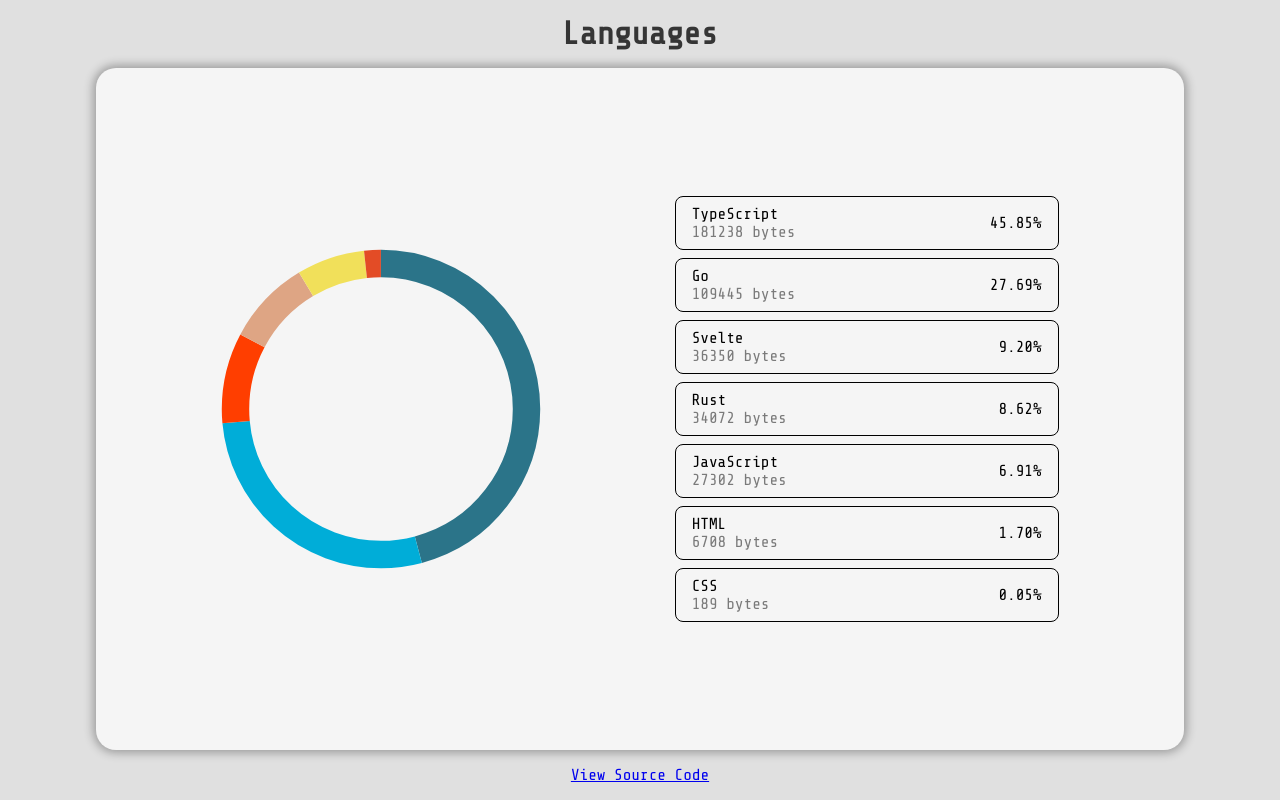
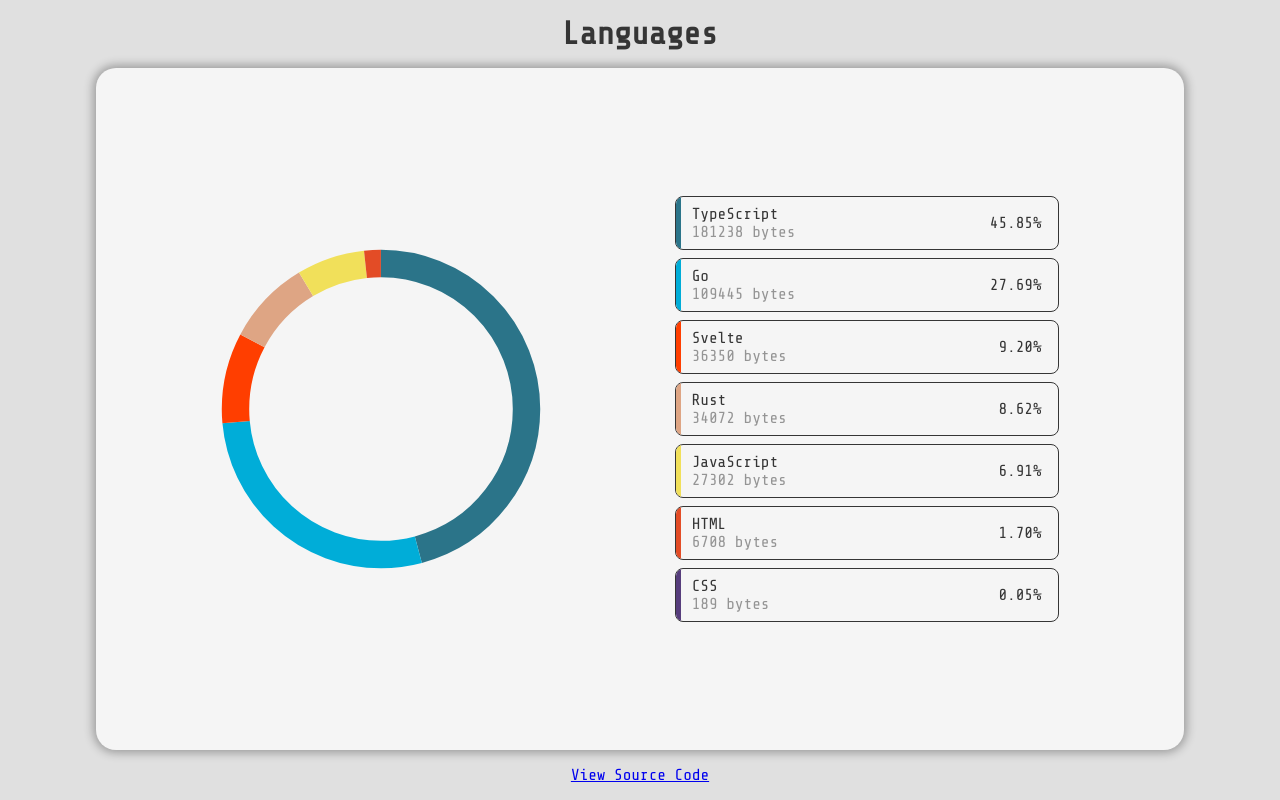
Before and after one commit to Shresht7/Languages, a Svelte app: page / in a window 1280 px wide. Built offline with nearby package versions, Linux system fonts and the light colour scheme.

Commit message:
Improve list element styling

```diff
--- a/src/components/List.svelte
+++ b/src/components/List.svelte
@@ -22,9 +22,8 @@
                 on:focus={() => setHovering(language)}
                 on:mouseout={() => clearHovering()}
                 on:blur={() => clearHovering()}
-                style:--clr={hoveringOver === language
-                    ? getLanguageColor(language)
-                    : "black"}
+                style:--clr={getLanguageColor(language)}
+                class:highlighted={hoveringOver === language}
                 class:fade={hoveringOver && hoveringOver !== language}
                 in:fly={{ y: 200, duration: 250, delay: 75 + 75 * idx }}
             >
@@ -76,12 +75,32 @@
         flex-direction: row;
         justify-content: space-between;
         align-items: center;
-        color: var(--clr, --clr-text);
-        border: 1px solid var(--clr, --clr-text);
+        color: var(--clr-text);
+        background-color: transparent;
+        border: 1px solid var(--clr-text);
         padding: 0.5rem 1rem;
         border-radius: 8px;
         transition: all var(--animation-duration) ease-in;
+        position: relative;
+        overflow: hidden;
     }
+
+    .highlighted {
+        color: var(--clr, --clr-text);
+        border-color: var(--clr, --clr-text);
+    }
+
+    li::before {
+        content: "";
+        position: absolute;
+        top: 0;
+        left: -1px;
+        width: 6px;
+        height: 100%;
+        background-color: var(--clr, --clr-text);
+        z-index: 1;
+    }
+
     li:hover,
     li:focus {
         outline: 1px solid var(--clr, --clr-text);
```
